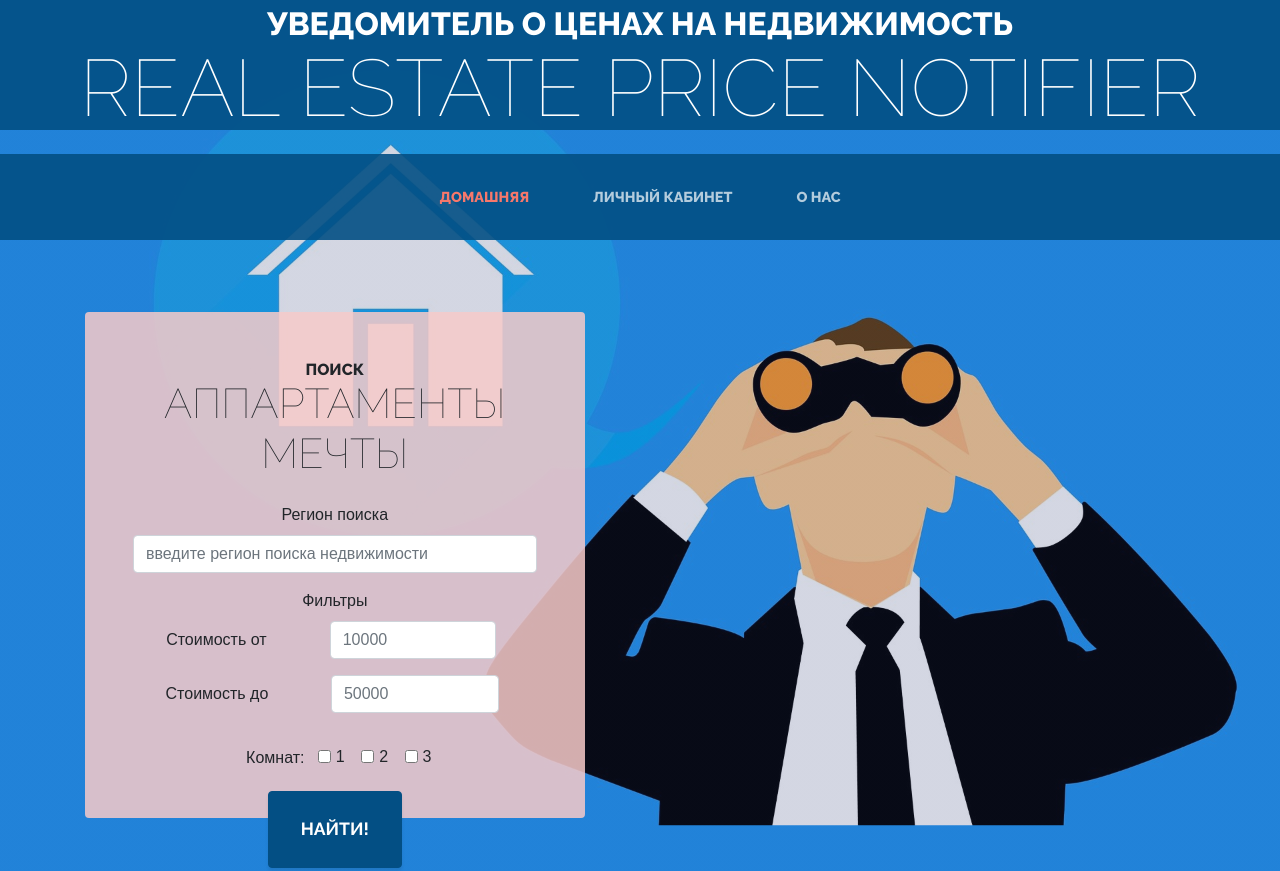
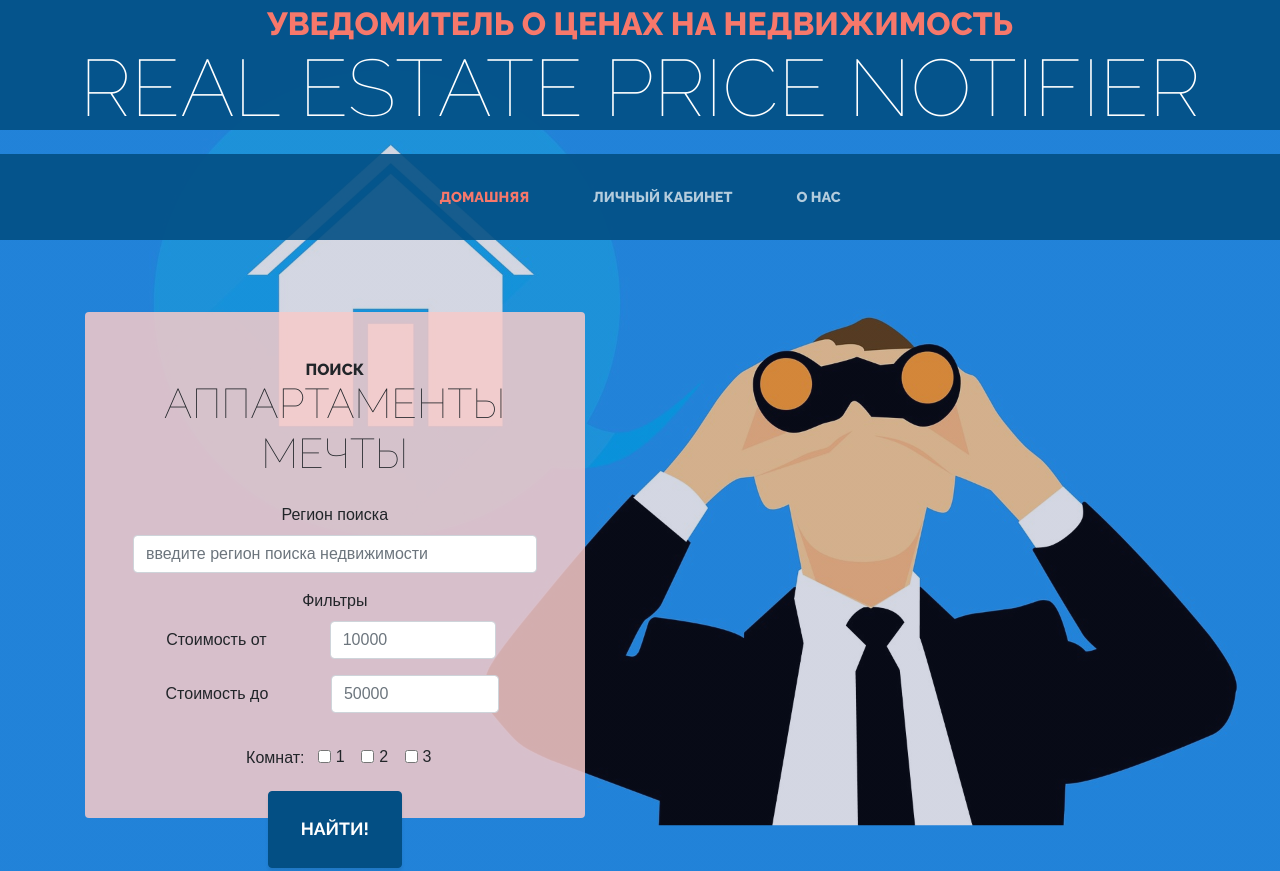
Before and after one commit to mzub/realEstateNotifier, a plain HTML site: page index.html in a window 1280 px wide. Shown: the top 871 px of the page. Drawn offline with Linux system fonts and the light colour scheme.

Commit message:
font color fix

```diff
--- a/css/business-casual.css
+++ b/css/business-casual.css
@@ -249,7 +249,7 @@ p {
 }
 
 .text-primary {
-  color: #fff !important;
+  color: #f7786b !important;
 }
 
 .text-primary2 {
```
